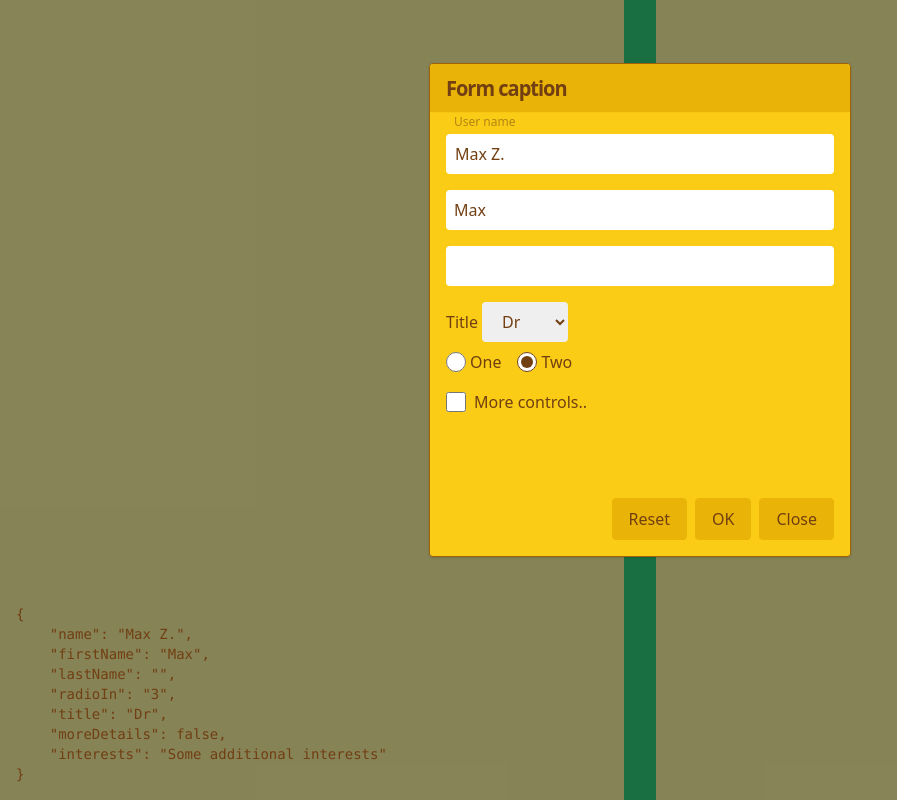
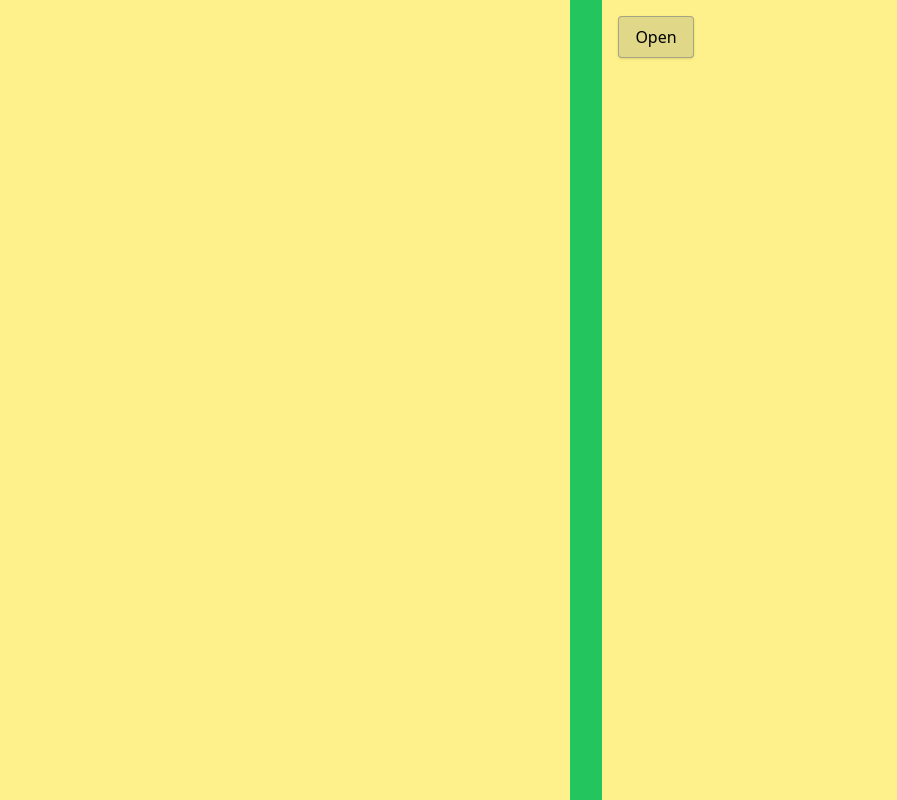
Before and after one commit to maxzz/forms-react-hook-form, a React (Vite) app: page / in a window 1280 px wide. Shown: the whole page, without its empty margins (0-897 px from the left). Built offline with nearby package versions, Linux system fonts and the light colour scheme.

Commit message:
WIP. hook-form3. add open/close functions

```diff
--- a/src/components/page3/index.tsx
+++ b/src/components/page3/index.tsx
@@ -1,15 +1,31 @@
-import { defaultValues } from "../page2/controls-data";
+import { defaultValues, Inputs } from "../page2/controls-data";
 import { TestForm2 } from "../page2/test-form";
 import { ReactPortal } from '../page2/controls';
+import { useState } from "react";
+import { classNames } from "../../utils/classnames";
 
 export function Page3_Form() {
+    const [open, setOpen] = useState(false);
+
+    function onSave(data: Inputs) {
+        console.log('dialog data', JSON.stringify(data, null, 4));
+        setOpen((p) => !p);
+    }
+
     function onClose() {
-        console.log('onClose');
+        setOpen((p) => !p);
     }
+
     return (
         <div className="flex items-center justify-center">
+            <div className="self-start  z-10">
+                <button className="mx-4 mt-4 px-4 py-2 bg-gray-500/20 border-gray-500/50 border rounded shadow select-none active:scale-y-95" onClick={onClose}>Open</button>
+            </div>
+
             <ReactPortal>
-                <TestForm2 defaultValues={defaultValues} onClose={onClose} />
+                <div className={classNames("h-full", !open && "hidden")}>
+                    <TestForm2 defaultValues={defaultValues} onSave={onSave} onClose={onClose} />
+                </div>
             </ReactPortal>
         </div>
     );
```
